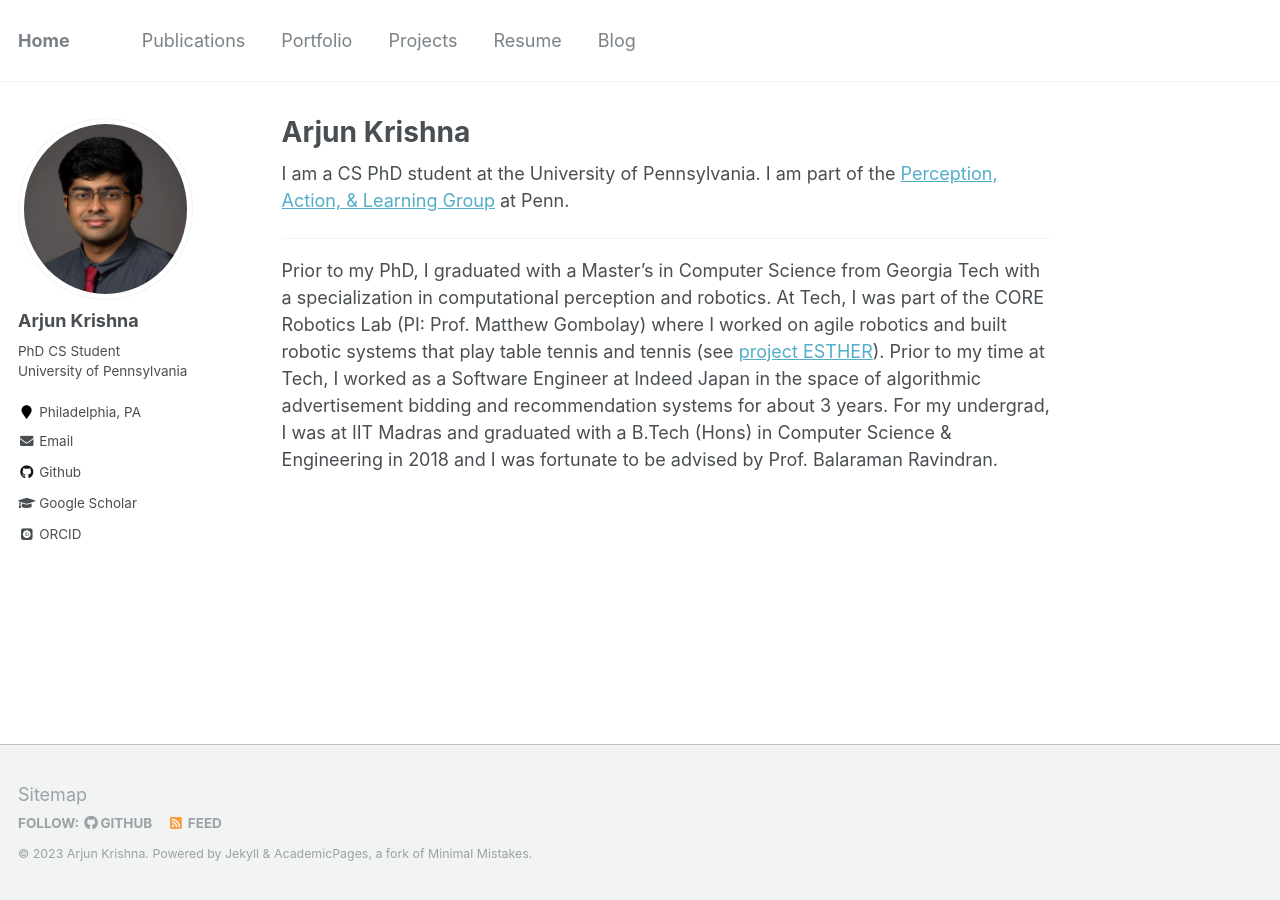
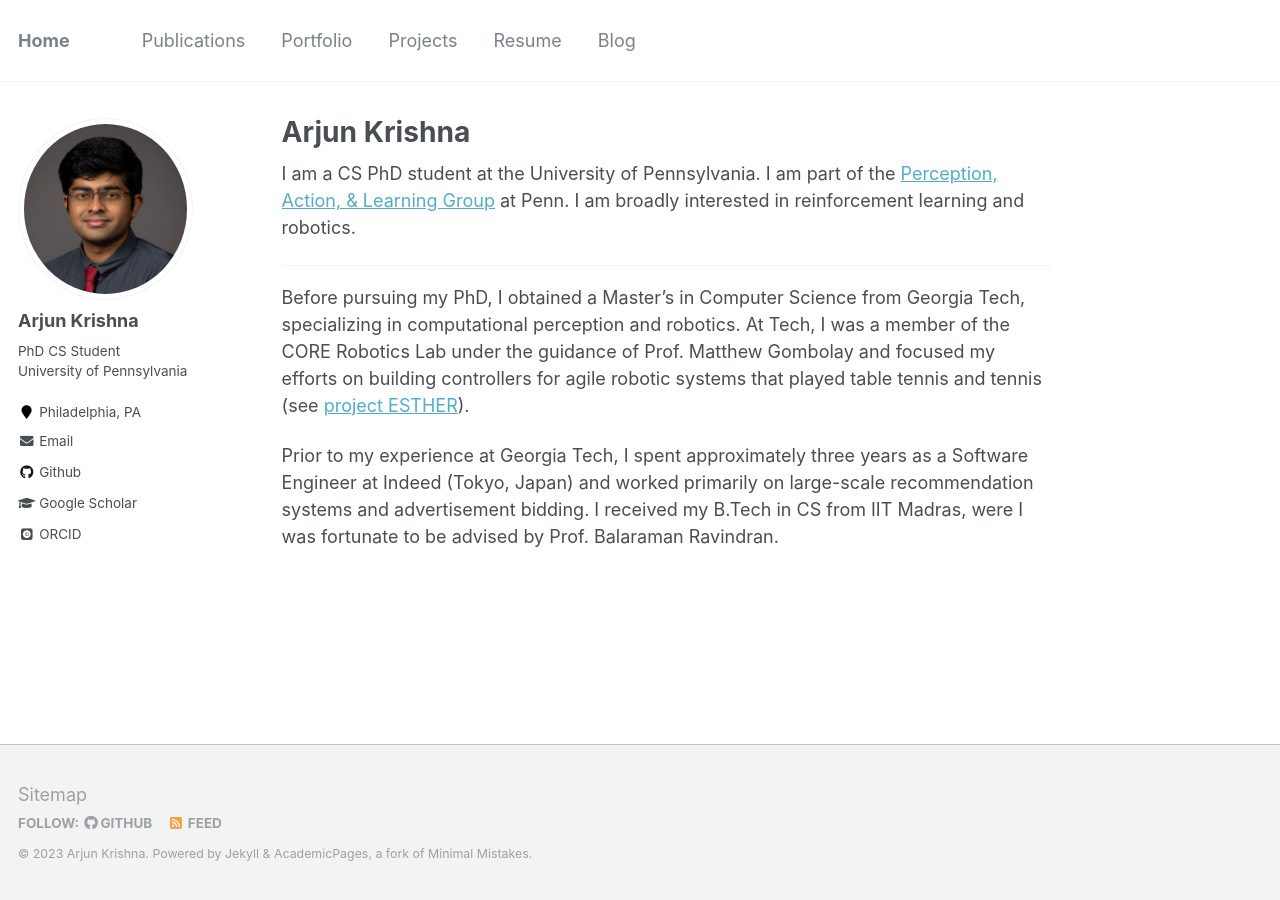
Before and after one commit to arjun-krishna/arjun-krishna.github.io, a Jekyll site: the page built from _pages/about.md, in a window 1280 px wide. Built offline with Jekyll 4.4.1, drawn with Linux system fonts in a browser that asks for light colours; some web fonts are replaced.

Commit message:
update: about

```diff
--- a/_pages/about.md
+++ b/_pages/about.md
@@ -8,8 +8,10 @@ redirect_from:
   - /about.html
 ---
 
-I am a CS PhD student at the University of Pennsylvania. I am part of the [Perception, Action, & Learning Group](https://www.grasp.upenn.edu/research-groups/perception-action-learning-group/) at Penn.
+I am a CS PhD student at the University of Pennsylvania. I am part of the [Perception, Action, & Learning Group](https://www.grasp.upenn.edu/research-groups/perception-action-learning-group/) at Penn. I am broadly interested in reinforcement learning and robotics.
 
 ----
 
-Prior to my PhD, I graduated with a Master's in Computer Science from Georgia Tech with a specialization in computational perception and robotics. At Tech, I was part of the CORE Robotics Lab (PI: Prof. Matthew Gombolay) where I worked on agile robotics and built robotic systems that play table tennis and tennis (see [project ESTHER](https://www.youtube.com/watch?v=plUktbRLfQw)). Prior to my time at Tech, I worked as a Software Engineer at Indeed Japan in the space of algorithmic advertisement bidding and recommendation systems for about 3 years. For my undergrad, I was at IIT Madras and graduated with a B.Tech (Hons) in Computer Science & Engineering in 2018 and I was fortunate to be advised by Prof. Balaraman Ravindran.
+Before pursuing my PhD, I obtained a Master's in Computer Science from Georgia Tech, specializing in computational perception and robotics. At Tech, I was a member of the CORE Robotics Lab under the guidance of Prof. Matthew Gombolay and focused my efforts on building controllers for agile robotic systems that played table tennis and tennis (see [project ESTHER](https://www.youtube.com/watch?v=plUktbRLfQw)).
+
+Prior to my experience at Georgia Tech, I spent approximately three years as a Software Engineer at Indeed (Tokyo, Japan) and worked primarily on large-scale recommendation systems and advertisement bidding. I received my B.Tech in CS from IIT Madras, were I was fortunate to be advised by Prof. Balaraman Ravindran.
```
